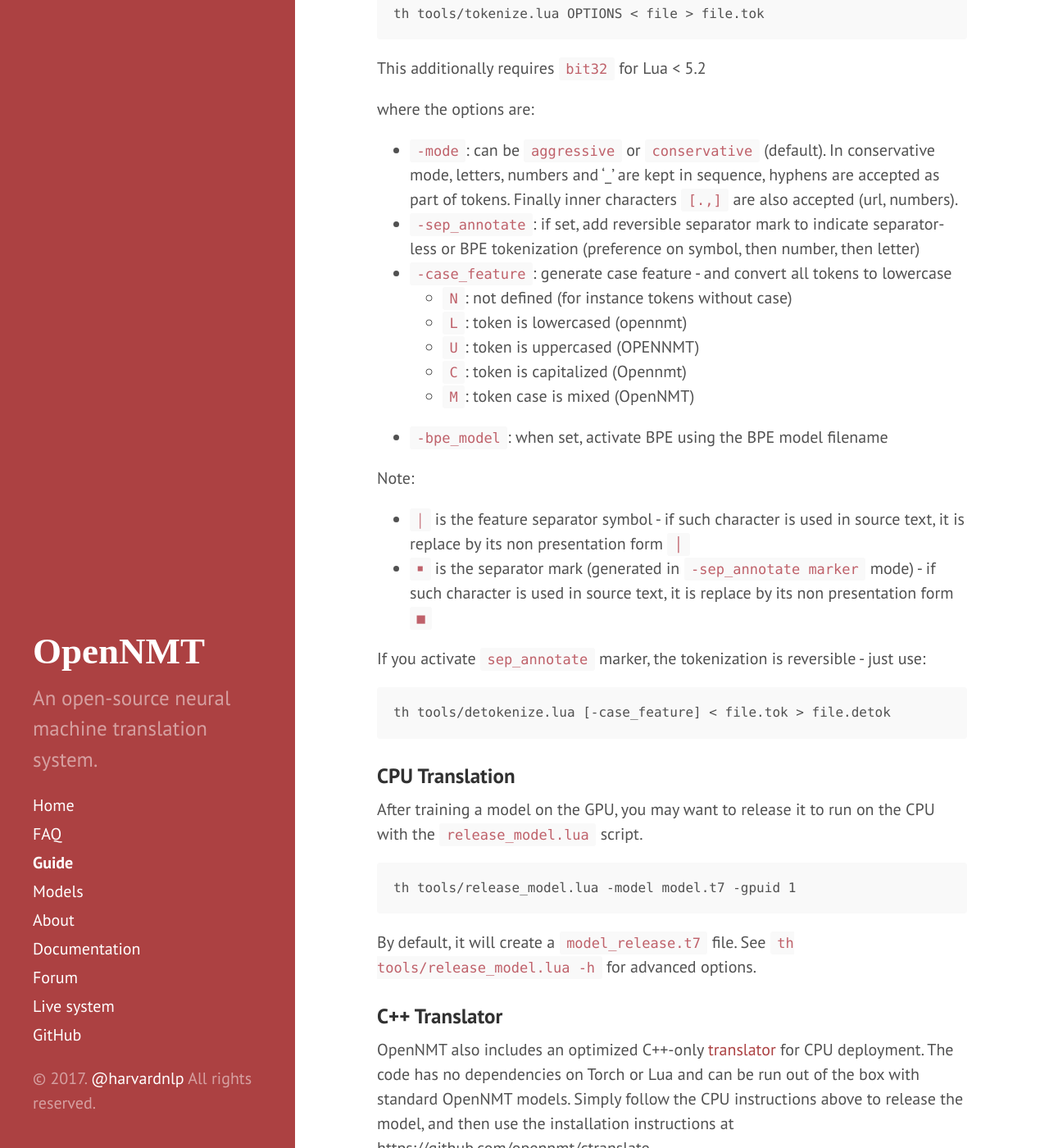
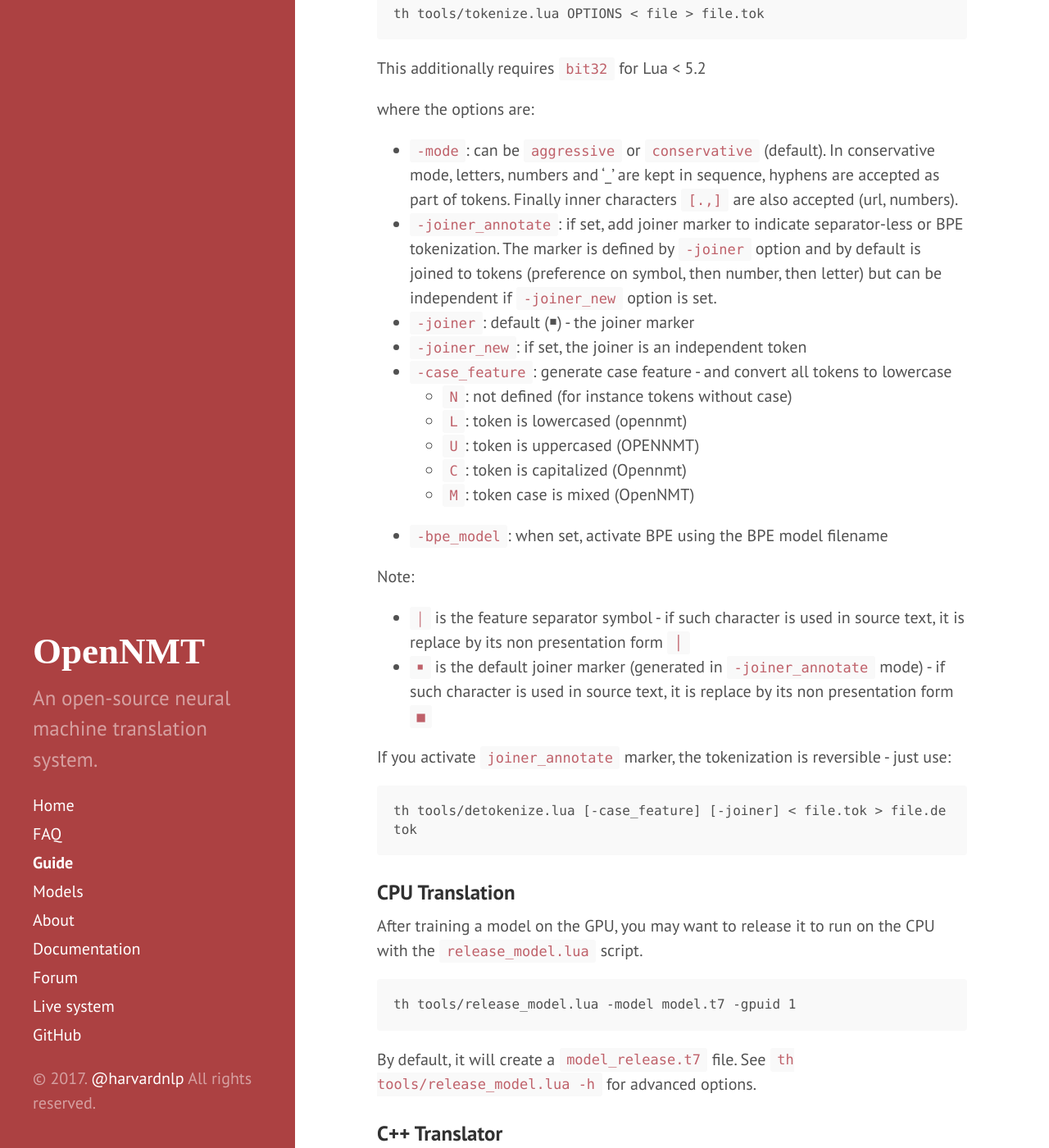
Before and after one commit to OpenNMT/opennmt.github.io, a Jekyll site: the page built from Guide.md, in a window 1280 px wide and 1400 px high, scrolled down 7555 px. Shown: the whole window at 82% size. Built offline with Jekyll 4.4.1, drawn with Linux system fonts in a browser that asks for light colours.

Commit message:
document 'joiner_annotate'

````diff
--- a/Guide.md
+++ b/Guide.md
@@ -260,7 +260,9 @@ This additionally requires `bit32` for Lua < 5.2
 where the options are:
 
 * `-mode`: can be `aggressive` or `conservative` (default). In conservative mode, letters, numbers and '_' are kept in sequence, hyphens are accepted as part of tokens. Finally inner characters `[.,]` are also accepted (url, numbers).
-* `-sep_annotate`: if set, add reversible separator mark to indicate separator-less or BPE tokenization (preference on symbol, then number, then letter)
+* `-joiner_annotate`: if set, add joiner marker to indicate separator-less or BPE tokenization. The marker is defined by `-joiner` option and by default is joined to tokens (preference on symbol, then number, then letter) but can be independent if `-joiner_new` option is set.
+* `-joiner`: default (￭) - the joiner marker
+* `-joiner_new`: if set, the joiner is an independent token
 * `-case_feature`: generate case feature - and convert all tokens to lowercase
   * `N`: not defined (for instance tokens without case)
   * `L`: token is lowercased (opennmt)
@@ -272,13 +274,13 @@ where the options are:
 Note:
 
 * `￨` is the feature separator symbol - if such character is used in source text, it is replace by its non presentation form `│`
-* `￭` is the separator mark (generated in `-sep_annotate marker` mode) - if such character is used in source text, it is replace by its non presentation form `■`
+* `￭` is the default joiner marker (generated in `-joiner_annotate` mode) - if such character is used in source text, it is replace by its non presentation form `■`
 
 
-If you activate `sep_annotate` marker, the tokenization is reversible - just use:
+If you activate `joiner_annotate` marker, the tokenization is reversible - just use:
 
 ```
-th tools/detokenize.lua [-case_feature] < file.tok > file.detok
+th tools/detokenize.lua [-case_feature] [-joiner] < file.tok > file.detok
 ```
 
 
````
